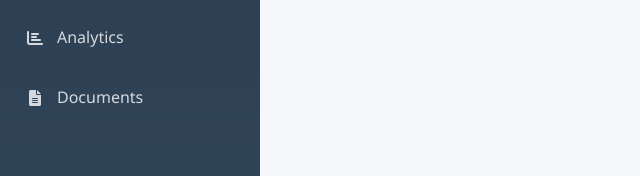
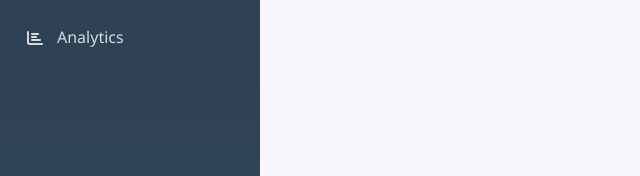
Before and after one commit to StoicDaniela/Stoic-business-management-platform, a website: page admin-dashboard.html in a window 1280 px wide. Shown: the part 211-387 px from the top of the page, without its empty margins (0-640 px from the left). Drawn offline with Linux system fonts and the light colour scheme; sample sign-in values are in the browser's storage.

Commit message:
Update admin-dashboard.html

```diff
--- a/admin-dashboard.html
+++ b/admin-dashboard.html
@@ -30,9 +30,7 @@
         </a>
     </li>
     <li class="nav-item">
-        <a class="nav-link" href="javascript:void(0)" onclick="window.open('https://stoicdaniela.github.io/Stoic-business-management-platform/documents.html', '_blank')">
-            <i class="fas fa-file-alt"></i> Documents
-        </a>
+
     </li>
 </ul>
    <p>Admin Panel</p>
```
